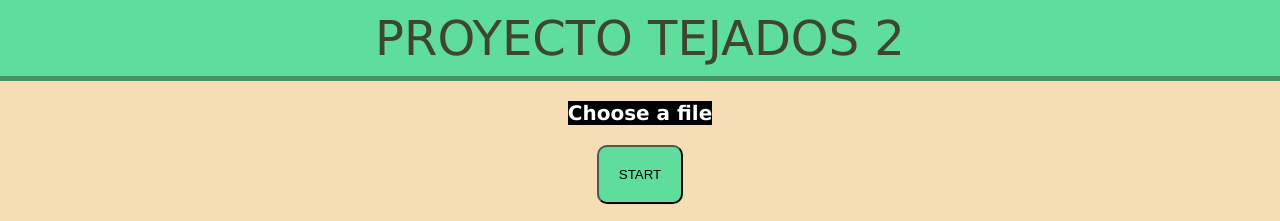
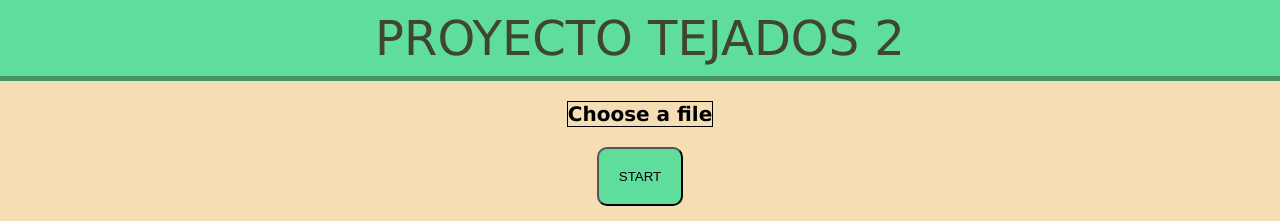
Before and after one commit to Atuneros/tfg_server, a website: page public/index.html in a window 1280 px wide. Drawn offline with Linux system fonts and the light colour scheme.

Commit message:
css changes

```diff
--- a/public/css/styles.css
+++ b/public/css/styles.css
@@ -69,14 +69,16 @@ img{
 #fileLoad + label {
     font-size: 1.25em;
     font-weight: 700;
-    color: white;
-    background-color: black;
+    color: black;
+    border: 1px solid;
     display: inline-block;
+    transition: background-color 0.25s ease-in-out;
 }
 
 #fileLoad:focus + label,
 #fileLoad + label:hover {
-    background-color: red;
+    background-color: #F3C879;
+    transition: background-color 0.25s ease-in-out;
 }
 
 #fileLoad + label {
```
